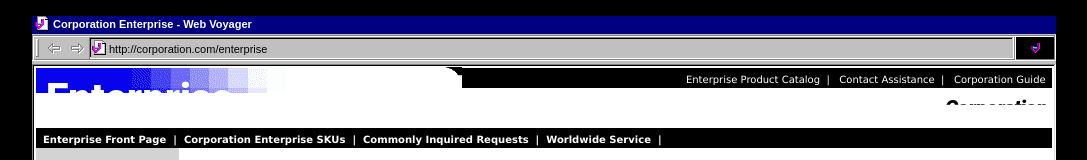
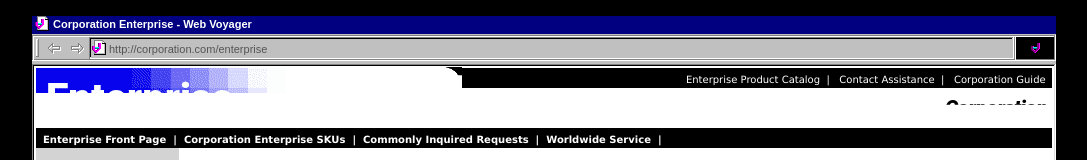
Before and after one commit to TatuArvela/web-voyager, a Vue app: page / in a window 1280 px wide. Shown: the top 160 px of the page, without its empty margins (96-1183 px from the left). Built offline with nearby package versions, Linux system fonts and the light colour scheme; what vue-fragment would draw is missing.

Commit message:
Disabled addressbar

```diff
--- a/src/App.vue
+++ b/src/App.vue
@@ -2,7 +2,7 @@
   <div id="browser">
     <p class="ui-text has-icon" id="browser-title">{{ title }}</p>
     <div class="has-icon" id="browser-addressbar">
-      <input class="ui-text" id="browser-address" v-model="address" />
+      <input class="ui-text" id="browser-address" v-model="address" disabled />
     </div>
     <p class="ui-text has-icon" id="browser-status">{{ status }}</p>
     <div id="page">
```
